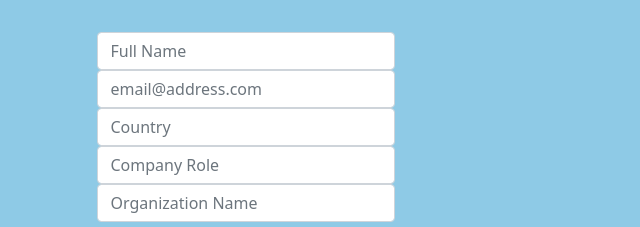
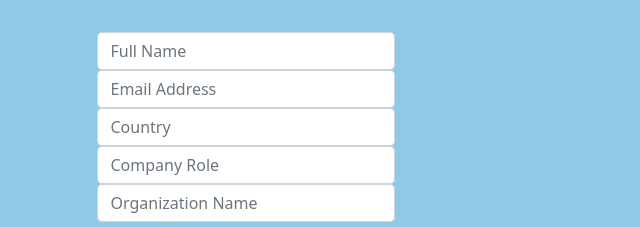
Before and after one commit to thumbsup-platform/prototype, a website: page src/index.html in a window 1280 px wide. Shown: the part 1876-2103 px from the top of the page, 0-640 px from the left. Drawn offline with nearby package versions, Linux system fonts and the light colour scheme.

Commit message:
Modified email field in contact us section.

```diff
--- a/src/index.html
+++ b/src/index.html
@@ -208,7 +208,7 @@
                 <input
                   type="email"
                   class="form-control w-100"
-                  placeholder="email@address.com"
+                  placeholder="Email Address"
                   aria-label="user-email"
                   aria-describedby="contact-us"
                 />
```
